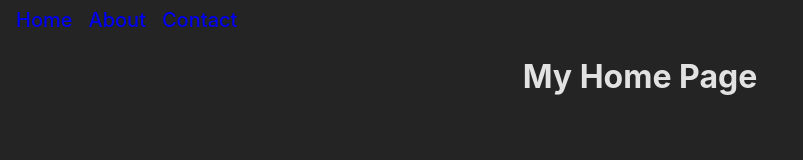
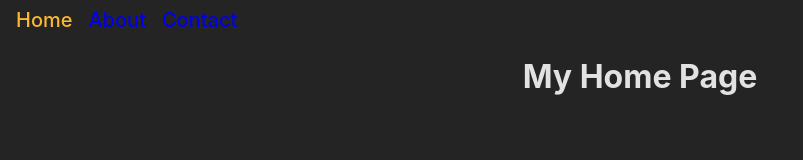
Before and after one commit to alonzojoe/react-spa-routing, a React (Vite) app: page / in a window 1280 px wide. Shown: the top 160 px of the page, without its empty margins (0-803 px from the left). Built offline with nearby package versions, Linux system fonts and the light colour scheme.

Commit message:
highlight navlink for current route

```diff
--- a/src/components/Navbar.jsx
+++ b/src/components/Navbar.jsx
@@ -1,18 +1,39 @@
 import React from "react";
-import { Link } from "react-router-dom";
+import { NavLink } from "react-router-dom";
 import classes from "./Navbar.module.css";
 const Navbar = () => {
   return (
     <header>
       <ul className={classes.links}>
         <li>
-          <Link to="/">Home</Link>
+          <NavLink
+            className={({ isActive }) =>
+              isActive ? classes.active : undefined
+            }
+            to="/"
+          >
+            Home
+          </NavLink>
         </li>
         <li>
-          <Link to="/about">About</Link>
+          <NavLink
+            className={({ isActive }) =>
+              isActive ? classes.active : undefined
+            }
+            to="/about"
+          >
+            About
+          </NavLink>
         </li>
         <li>
-          <Link to="/contact">Contact</Link>
+          <NavLink
+            className={({ isActive }) =>
+              isActive ? classes.active : undefined
+            }
+            to="/contact"
+          >
+            Contact
+          </NavLink>
         </li>
       </ul>
     </header>
--- a/src/components/Navbar.module.css
+++ b/src/components/Navbar.module.css
@@ -10,3 +10,8 @@
     font-size: 20px;
     font-weight: 500;
 }
+
+.links li a:hover,
+.links li a.active{
+    color: var(--color-primary-800);
+}
```
